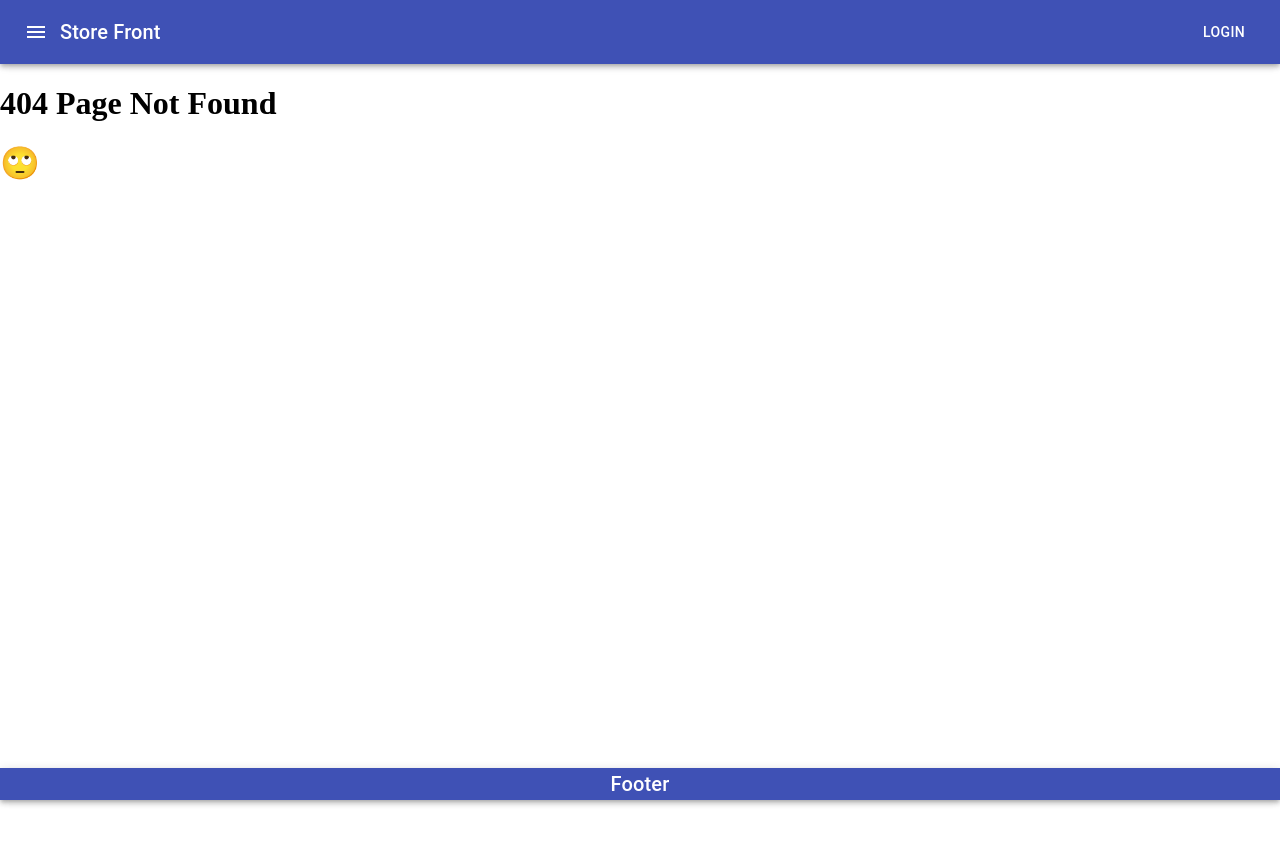
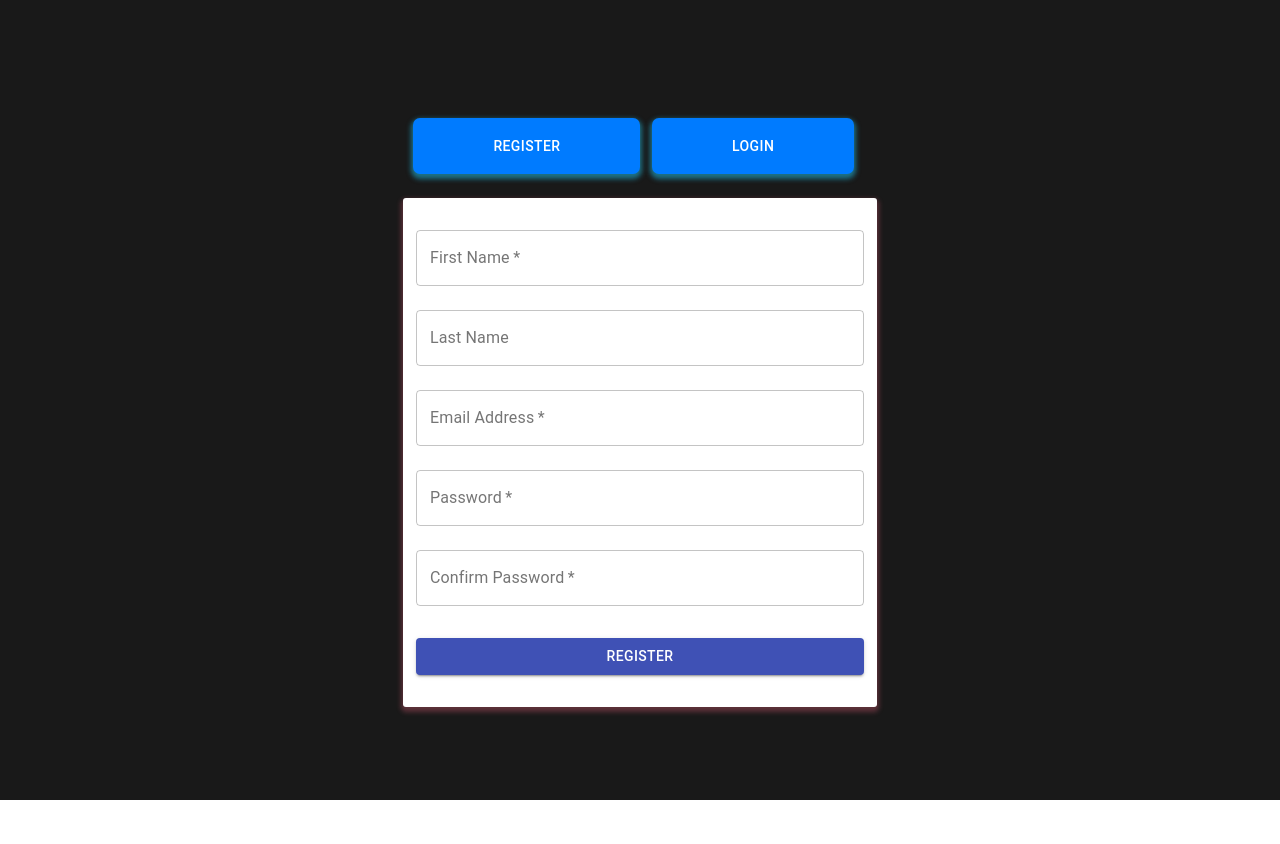
Before and after one commit to nadeemprasla/storefront, a React (Create React App) app in the folder client/: page /register in a window 1280 px wide. Before the commit this address had no page. Shown: the top 844 px of the page. After the commit the page ends 800 px from the top, so only its background shows below. Built offline with nearby package versions, Linux system fonts and the light colour scheme.

Commit message:
Completed Layout of login/register page, working on error validation and then will finish up submit form. state is working onChange

```diff
--- a/client/src/App.js
+++ b/client/src/App.js
@@ -12,7 +12,7 @@ class App extends Component {
     super();
     this.state = {
       user: {},
-      auth: true
+      auth: false
     };
   }
 
--- /dev/null
+++ b/client/src/components/Login/Header.js
@@ -0,0 +1,38 @@
+import React from "react";
+import { makeStyles } from "@material-ui/core/styles";
+import { Grid, Button } from "@material-ui/core";
+import { Link } from "react-router-dom";
+const useStyles = makeStyles(theme => ({
+  root: {
+    margin: "2vh",
+    padding: '1vh 3vh',
+  },
+  button: {
+    padding: theme.spacing(2, 10),
+    backgroundColor: '#007bff',
+    '&:hover': {
+      background: 'linear-gradient(45deg, #2196F3 30%, #21CBF3 90%)',
+    },
+    borderRadius: 7,
+    boxShadow: '0 3px 5px 2px rgba(33, 203, 243, .5)',
+    color:"white"
+  }
+}));
+
+export default function Header() {
+  const classes = useStyles();
+
+  return (
+
+    <div className={classes.root}>
+      <Grid container spacing={3}>
+        <Grid item xs={6}>
+          <Link to="/register" style={{ textDecoration: 'none' }}><Button variant="contained" className={classes.button}>Register</Button></Link>
+        </Grid>
+        <Grid item xs={6}>
+          <Link to="/login" style={{ textDecoration: 'none' }}><Button variant="contained" className={classes.button}>Login</Button></Link>
+        </Grid>
+      </Grid>
+    </div>
+  );
+}
--- a/client/src/components/Login/Login.js
+++ b/client/src/components/Login/Login.js
@@ -1,6 +1,11 @@
 import React, { Component } from "react";
 import LoginMenu from "./LoginMenu"
+import RegisterMenu from "./RegisterMenu"
+import Header from "./Header"
 import { Grid } from "@material-ui/core";
+import "./login.css"
+import { Switch, Route, BrowserRouter as Router } from "react-router-dom";
+
 
 export default class Nav extends Component {
   constructor() {
@@ -14,14 +19,23 @@ export default class Nav extends Component {
   render() {
 
     return (
+      <Router >
         <Grid
           container
           spacing={0}
           direction="column"
-        align="center"
-        justify="center" >
-        <LoginMenu />
+          alignItems="center"
+          justify="center"
+          style={{ backgroundColor: 'rgba(0, 0, 0,.9)' }}>
+          <Header />
+          <Switch>
+            <Route path="/login" component={LoginMenu} />
+            <Route path="/register" component={RegisterMenu} />
+            <Route path="*" component={LoginMenu} />
+
+          </Switch>
         </Grid>
+      </Router>
     );
   }
 }
--- a/client/src/components/Login/LoginMenu.js
+++ b/client/src/components/Login/LoginMenu.js
@@ -1,15 +1,22 @@
 import React from "react";
 import { makeStyles } from "@material-ui/core/styles";
-import { Paper, Typography } from "@material-ui/core";
+import { Paper, Checkbox, Button, TextField, FormControlLabel } from "@material-ui/core";
 
 const useStyles = makeStyles(theme => ({
   root: {
     borderRadius: 3,
     border: 0,
-    height: "100%",
-    padding: '0 30px',
+    padding: '1vh 1vw',
     boxShadow: '0 3px 5px 2px rgba(255, 105, 135, .3)',
-  }
+    width: "35vw"
+  },
+  form: {
+    // width: '100%',
+    marginTop: theme.spacing(1),
+  },
+  submit: {
+    margin: theme.spacing(3, 0, 3),
+  },
 }));
 
 export default function LoginMenu() {
@@ -17,13 +24,45 @@ export default function LoginMenu() {
 
   return (
     <Paper className={classes.root}>
-      <Typography variant="h5" component="h3">
-        This is a sheet of paper.
-      </Typography>
-      <Typography component="p">
-        Paper can be used to build surface or other elements for your
-        application.
-      </Typography>
+
+      <div className={classes.paper}>
+        <form className={classes.form} noValidate>
+          <TextField
+            variant="outlined"
+            margin="normal"
+            required
+            fullWidth
+            id="email"
+            label="Email Address"
+            name="email"
+          />
+          <TextField
+            variant="outlined"
+            margin="normal"
+            required
+            fullWidth
+            name="password"
+            label="Password"
+            type="password"
+            id="password"
+          />
+          <FormControlLabel
+            control={<Checkbox value="remember" color="primary" />}
+            label="Remember me"
+          />
+          <Button
+            type="submit"
+            fullWidth
+            variant="contained"
+            color="primary"
+            className={classes.submit}
+          >
+            Sign In
+          </Button>
+
+        </form>
+      </div>
+
     </Paper>
   );
 }
--- /dev/null
+++ b/client/src/components/Login/RegisterMenu.js
@@ -0,0 +1,147 @@
+import React, { Component } from "react";
+import PropTypes from 'prop-types';
+import { withStyles } from "@material-ui/core/styles";
+import { Paper, Button, TextField } from "@material-ui/core";
+
+const styles = theme => ({
+  root: {
+    borderRadius: 3,
+    border: 0,
+    padding: '1vh 1vw',
+    boxShadow: '0 3px 5px 2px rgba(255, 105, 135, .3)',
+    width: "35vw"
+
+  },
+  form: {
+    marginTop: theme.spacing(1),
+  },
+  submit: {
+    margin: theme.spacing(3, 0, 3),
+  },
+});
+
+const validEmailRegex = RegExp(/^(([^<>()\[\]\.,;:\s@\"]+(\.[^<>()\[\]\.,;:\s@\"]+)*)|(\".+\"))@(([^<>()[\]\.,;:\s@\"]+\.)+[^<>()[\]\.,;:\s@\"]{2,})$/i);
+
+class RegisterMenu extends Component {
+  constructor() {
+    super();
+    this.state = {
+      firstName: null,
+      lastName: null,
+      email: null,
+      password: null,
+      errors: {
+        firstName: "",
+        lastName: "",
+        email: "",
+        password: "",
+
+      }
+    }
+  }
+
+
+  handleChange = (event) => {
+    const { name, value } = event.target
+    let error = ""
+
+    console.log(name + " " + value)
+    if (name === "confirm-password") {
+      this.state.password === value ? error = "same password" : error = "error";
+    }
+    if (name === "email") {
+    }
+
+    this.setState({
+      [name]: value
+    })
+  }
+  handleSubmit = (event) => {
+    event.preventDefault();
+
+    console.log(event.target.value)
+  }
+
+  render() {
+    const { classes } = this.props;
+
+    return (
+      <Paper className={classes.root}>
+        <div className={classes.paper}>
+          <form className={classes.form} noValidate>
+            <TextField
+              variant="outlined"
+              margin="normal"
+              required
+              fullWidth
+              id="firstName"
+              label="First Name"
+              name="firstName"
+              onChange={this.handleChange}
+            />
+            <TextField
+              variant="outlined"
+              margin="normal"
+              fullWidth
+              id="lastName"
+              label="Last Name"
+              name="lastName"
+              onChange={this.handleChange}
+
+            />
+            <TextField
+              variant="outlined"
+              margin="normal"
+              required
+              fullWidth
+              id="email"
+              label="Email Address"
+              name="email"
+              onChange={this.handleChange}
+
+            />
+            <TextField
+              variant="outlined"
+              margin="normal"
+              required
+              fullWidth
+              name="password"
+              label="Password"
+              type="password"
+              id="password"
+              onChange={this.handleChange}
+
+            />
+            <TextField
+              variant="outlined"
+              margin="normal"
+              required
+              fullWidth
+              name="confirm-password"
+              label="Confirm Password"
+              type="password"
+              id="confirm-password"
+              onChange={this.handleChange}
+            />
+            <Button
+              // type="submit"
+              onClick={this.handleSubmit}
+              fullWidth
+              variant="contained"
+              color="primary"
+              className={classes.submit}
+            >
+              Register
+          </Button>
+          </form>
+        </div>
+      </Paper>
+    );
+  }
+}
+
+RegisterMenu.propTypes = {
+  classes: PropTypes.object.isRequired,
+}
+
+export default withStyles(styles)(RegisterMenu);
--- /dev/null
+++ b/client/src/components/Login/login.css
@@ -0,0 +1,3 @@
+#root {
+    display: flex;
+}
```
Lines whose indentation alone changed are shown as unchanged.
